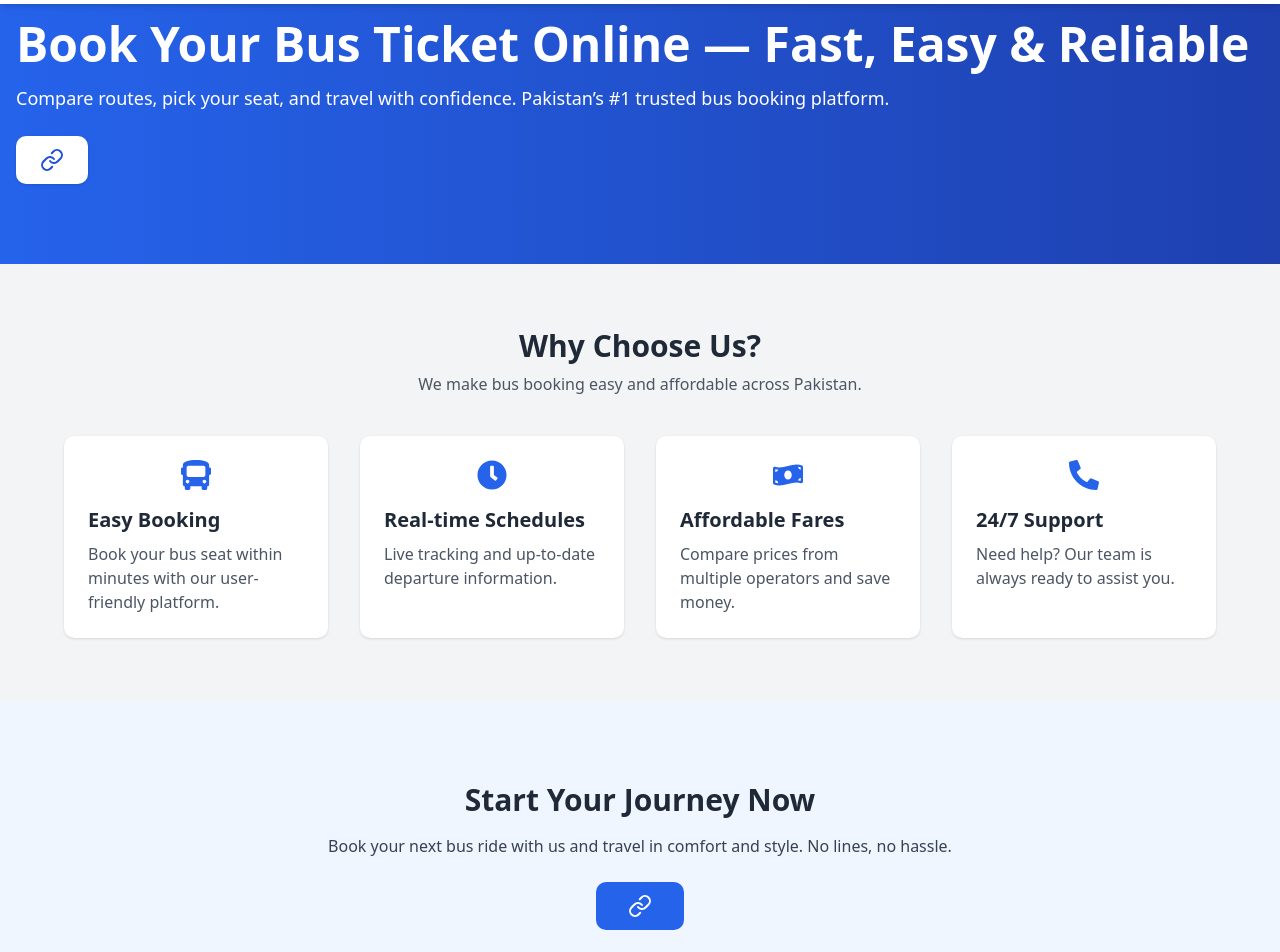
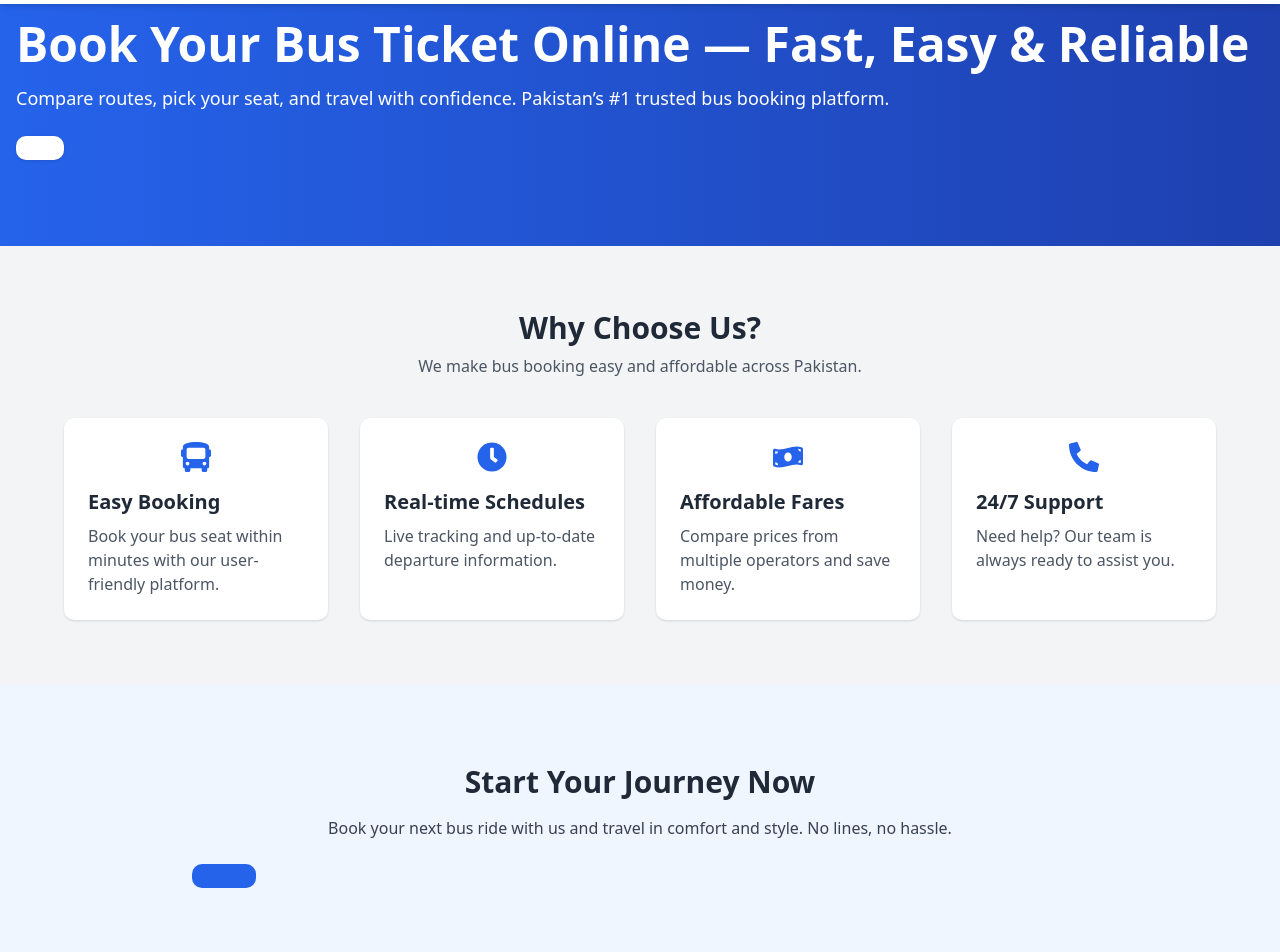
Before and after one commit to ZAINMUMTAZ999/fyyp, a React (Vite) app: page /landingPage in a window 1280 px wide. Shown: the part 60-1012 px from the top of the page. Built offline with nearby package versions, Linux system fonts and the light colour scheme; no server answers.

Commit message:
header && lannding page again

```diff
--- a/src/pages/LandingPage.tsx
+++ b/src/pages/LandingPage.tsx
@@ -15,12 +15,11 @@ const LandingPage = () => {
             <p className="text-lg mb-6">
               Compare routes, pick your seat, and travel with confidence. Pakistan’s #1 trusted bus booking platform.
             </p>
-            <button
-            className="bg-white text-blue-700 font-semibold px-6 py-3 rounded-lg shadow hover:bg-blue-100 transition">
+            <button>
 
             <Link
               to="/contactUs"
-
+              className="bg-white text-blue-700 font-semibold px-6 py-3 rounded-lg shadow hover:bg-blue-100 transition"
               >
               Book Now
             </Link>
@@ -67,16 +66,13 @@ const LandingPage = () => {
           <p className="text-gray-700 mb-6">
             Book your next bus ride with us and travel in comfort and style. No lines, no hassle.
           </p>
-          <button
-           className="bg-blue-600 text-white px-8 py-3 rounded-lg text-lg hover:bg-blue-700 transition">
 
           <Link
             to="/contactUs"
-
-            >
+            className="bg-blue-600 text-white px-8 py-3 rounded-lg text-lg hover:bg-blue-700 transition"
+          >
             Find a Bus
           </Link>
-              </button>
         </div>
       </section>
 
```
